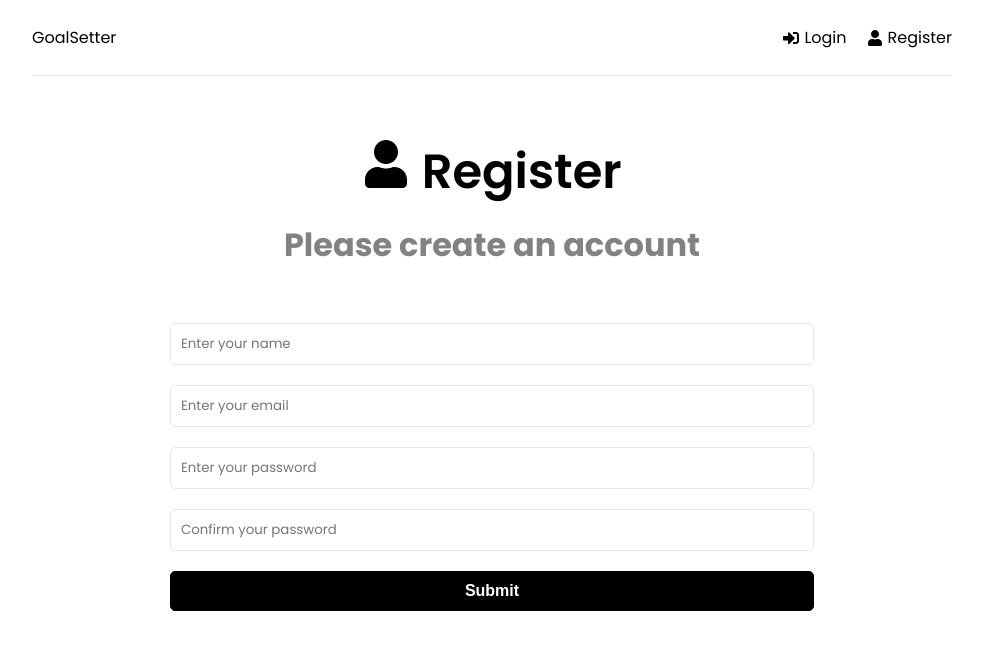
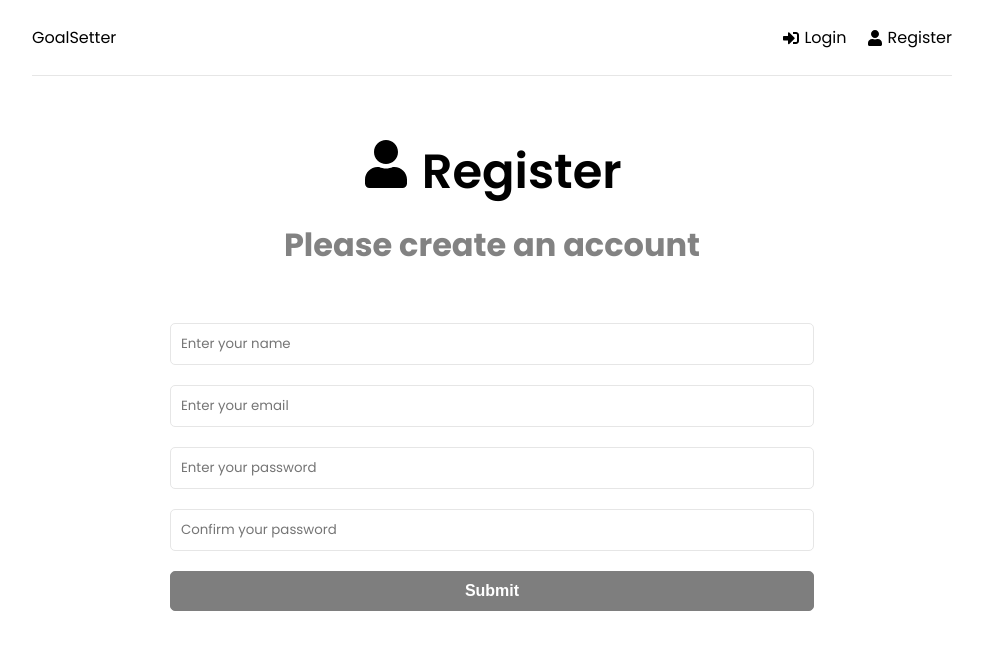
Before and after one commit to JulienLEUILLIER/basic-mern, a React (Vite) app in the folder frontend/: page /register in a window 1280 px wide. Shown: the top 650 px of the page, without its empty margins (148-1131 px from the left). Built offline with nearby package versions, Linux system fonts and the light colour scheme.

Commit message:
Further work on checkFilledForms and Login

```diff
--- a/frontend/src/App.tsx
+++ b/frontend/src/App.tsx
@@ -1,4 +1,5 @@
 import { BrowserRouter, Routes, Route } from "react-router-dom"
+import HomePage from "./pages/HomePage"
 import Dashboard from "./pages/Dashboard"
 import Login from "./pages/Login"
 import Register from "./pages/Register"
@@ -7,7 +8,6 @@ import { AuthProvider } from "./hooks/useAuth"
 
 function App() {
 
-
   return (
 
     <BrowserRouter>
@@ -15,6 +15,7 @@ function App() {
         <div className="container">
           <Header />
           <Routes>
+            <Route path='/' element={<HomePage />} />
             <Route path='/dashboard' element={<Dashboard />} />
             <Route path='/login' element={<Login />} />
             <Route path='/register' element={<Register />} />
--- a/frontend/src/api/sessions.ts
+++ b/frontend/src/api/sessions.ts
@@ -2,7 +2,7 @@ import { User, LoginData, RegisterData } from "../hooks/useAuth";
 
 export const login = async (
   params: LoginData
-): Promise<User> => {
+): Promise<{user: User, token: string}> => {
   const response = await fetch(`http://localhost:8000/api/users/login`, {
     method: "POST",
 
--- /dev/null
+++ b/frontend/src/helpers/checkFilledForms.ts
@@ -0,0 +1,25 @@
+import { RegisterDataWithConfirmation } from "../pages/Register";
+import { LoginData } from "../hooks/useAuth";
+
+const checkFilledForms = <T extends RegisterDataWithConfirmation | LoginData> (
+  formData: T
+): boolean => {
+
+  const keys = Object.keys(formData);
+
+  if (!keys.length) {
+    return false;
+  }
+
+  let allFilled: boolean = true;
+
+  keys.forEach((key) => {
+    if (formData[key as keyof T].length === 0) {
+      allFilled = false;
+    }
+  });
+
+  return allFilled;
+};
+
+export default checkFilledForms;
--- a/frontend/src/hooks/useAuth.tsx
+++ b/frontend/src/hooks/useAuth.tsx
@@ -60,7 +60,8 @@ export const AuthProvider = ({
     const { email, password } = params;
 
     sessionsApi.login({ email, password })
-      .then(user => {
+      .then(receivedData => {
+        const { user } = receivedData;
         setUser(user);
         navigate("/dashboard");
       })
@@ -73,8 +74,10 @@ export const AuthProvider = ({
 
     usersApi.register(params)
       .then(userData => {
+        console.log(userData);
+
         setUser(userData.user);
-        navigate("/dashboard");
+        navigate("/");
       })
       .catch(error => setError(error))
       .finally(() => setLoading(false));
--- a/frontend/src/index.css
+++ b/frontend/src/index.css
@@ -27,6 +27,11 @@ ul {
 li {
   line-height: 2.2;
 }
+
+button:disabled {
+  opacity: 0.5;
+}
+
 
 h1,
 h2,
--- /dev/null
+++ b/frontend/src/pages/HomePage.tsx
@@ -0,0 +1,14 @@
+import useAuth from "../hooks/useAuth"
+
+const HomePage = () => {
+
+    const { user } = useAuth();
+
+  return (
+    <>
+        <p>Hello {user ? user.name : 'Stranger! Please Login or Register.'}</p>
+    </>
+  )
+}
+
+export default HomePage
--- a/frontend/src/pages/Login.tsx
+++ b/frontend/src/pages/Login.tsx
@@ -1,21 +1,25 @@
 import { useState } from "react";
 import { FaSignInAlt } from "react-icons/fa"
-import { login } from "../api/sessions";
-import { LoginData } from "../hooks/useAuth";
-
-
+import useAuth, { LoginData } from "../hooks/useAuth";
+import checkFilledForms from "../helpers/checkFilledForms";
 
 const Login = () => {
 
+  const { login, loading, error } = useAuth();
+
   const [formData, setFormData] = useState<LoginData>({} as LoginData);
+  const [errorSumbitting, setErrorSumbitting] = useState(false);
+  const isEnabled = checkFilledForms(formData);
 
   const { email, password } = formData;
 
   const handleChange = (event: React.ChangeEvent<HTMLInputElement>) => {
 
+    const { name, value } = event.target;
+
     setFormData(prev => ({
       ...prev,
-      [event.target.name]: event.target.value,
+      [name]: value,
     }))
   }
 
@@ -23,9 +27,7 @@ const Login = () => {
 
     event.preventDefault();
 
-    const responseAfterLogin = login(formData)
-      .then(user => console.log(user))
-      .catch(err => console.log(err));
+    login(formData);
   }
 
   return (
@@ -60,7 +62,7 @@ const Login = () => {
               onChange={handleChange} />
           </div>
           <div className="form-group">
-            <button type="submit" className="btn btn-block text-block">Submit</button>
+            <button type="submit" disabled={loading || !isEnabled} className="btn btn-block text-block">Submit</button>
           </div>
         </form>
       </section>
--- a/frontend/src/pages/Register.tsx
+++ b/frontend/src/pages/Register.tsx
@@ -1,31 +1,17 @@
 import React, { useState, useEffect } from "react"
 import { FaUser } from "react-icons/fa"
 import useAuth from '../hooks/useAuth';
+import checkFilledForms from "../helpers/checkFilledForms";
 
-interface RegisterDataWithConfirmation {
-  name: string,
-  email: string,
-  password: string,
-  passwordConfirmation: string,
-}
-
-const checkFilledForms = (formData: RegisterDataWithConfirmation) => {
-  const keys = Object.keys(formData) as Array<keyof RegisterDataWithConfirmation>;
-
-  let allFilled: boolean = true;
-
-  keys.forEach(key => {
-    if (formData[key].length === 0) {
-      allFilled = false;
-    }
-  });
-
-  return allFilled;
+export interface RegisterDataWithConfirmation {
+  name: string;
+  email: string;
+  password: string;
+  passwordConfirmation: string;
 }
 
 const Register = () => {
 
-  const { register, loading, error } = useAuth();
 
   const [formData, setFormData] = useState<RegisterDataWithConfirmation>({
     name: '',
@@ -33,8 +19,9 @@ const Register = () => {
     password: '',
     passwordConfirmation: ''
   });
-  const [submitError, setSubmitError] = useState(false);
+  const [errorSubmitting, setErrorSubmitting] = useState(false);
 
+  const { register, loading, error } = useAuth();
   const { name, email, password, passwordConfirmation } = formData;
   const isEnabled = checkFilledForms(formData);
 
@@ -56,18 +43,11 @@ const Register = () => {
       const { passwordConfirmation, ...userData } = formData;
 
       register(userData);
+    } else {
+      setErrorSubmitting(true);
+      setTimeout(() => { setErrorSubmitting(false) }, 3000);
     }
   }
-
-  useEffect(() => {
-    if (error) {
-      setSubmitError(true);
-      setTimeout(() => {setSubmitError(false)}, 3000);
-    }
-  }, [error]);
-
-  console.log(isEnabled);
-
 
   return (
     <>
@@ -124,7 +104,7 @@ const Register = () => {
             <button type="submit" disabled={loading || !isEnabled} className="btn btn-block text-block">Submit</button>
           </div>
         </form>
-        {submitError && <div className="error-message text-block">
+        {errorSubmitting && <div className="error-message text-block">
           Passwords do not match
         </div>}
       </section>
```
Also changed, not shown: 1 other file (tests, documents, lock files or other folders).
